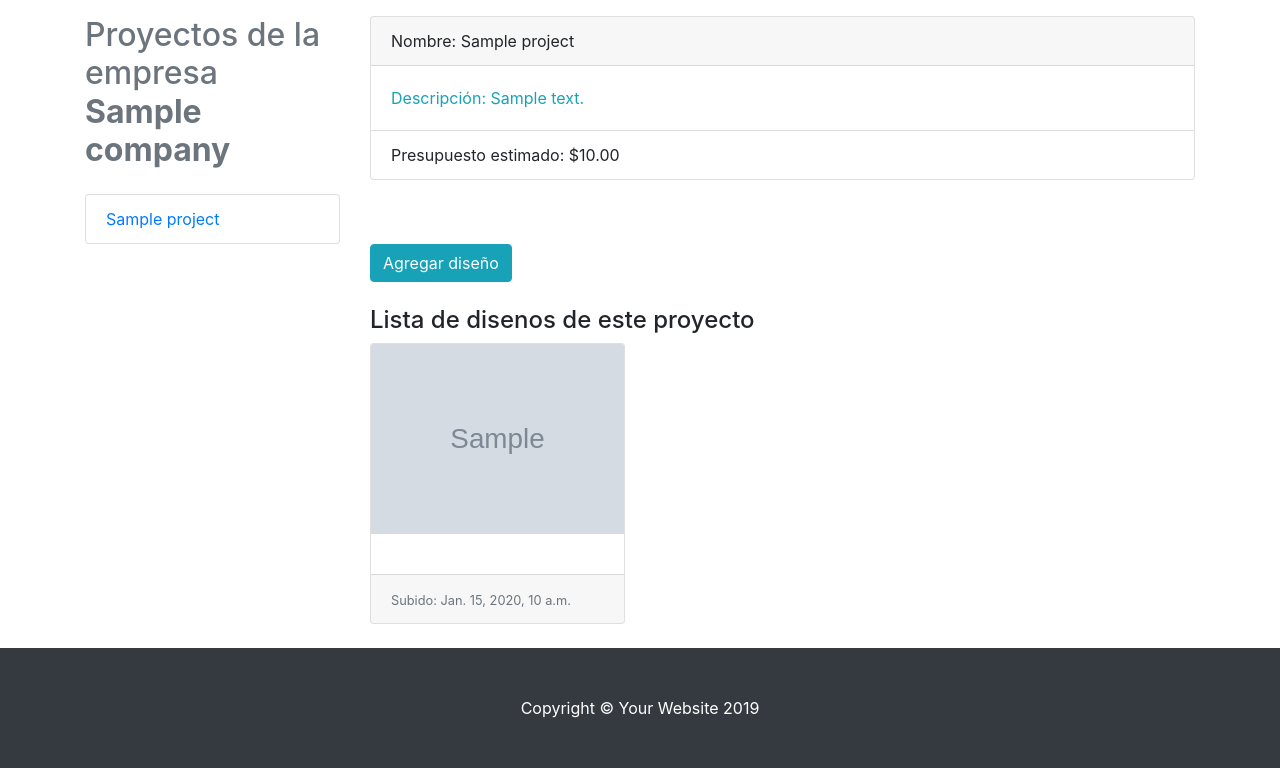
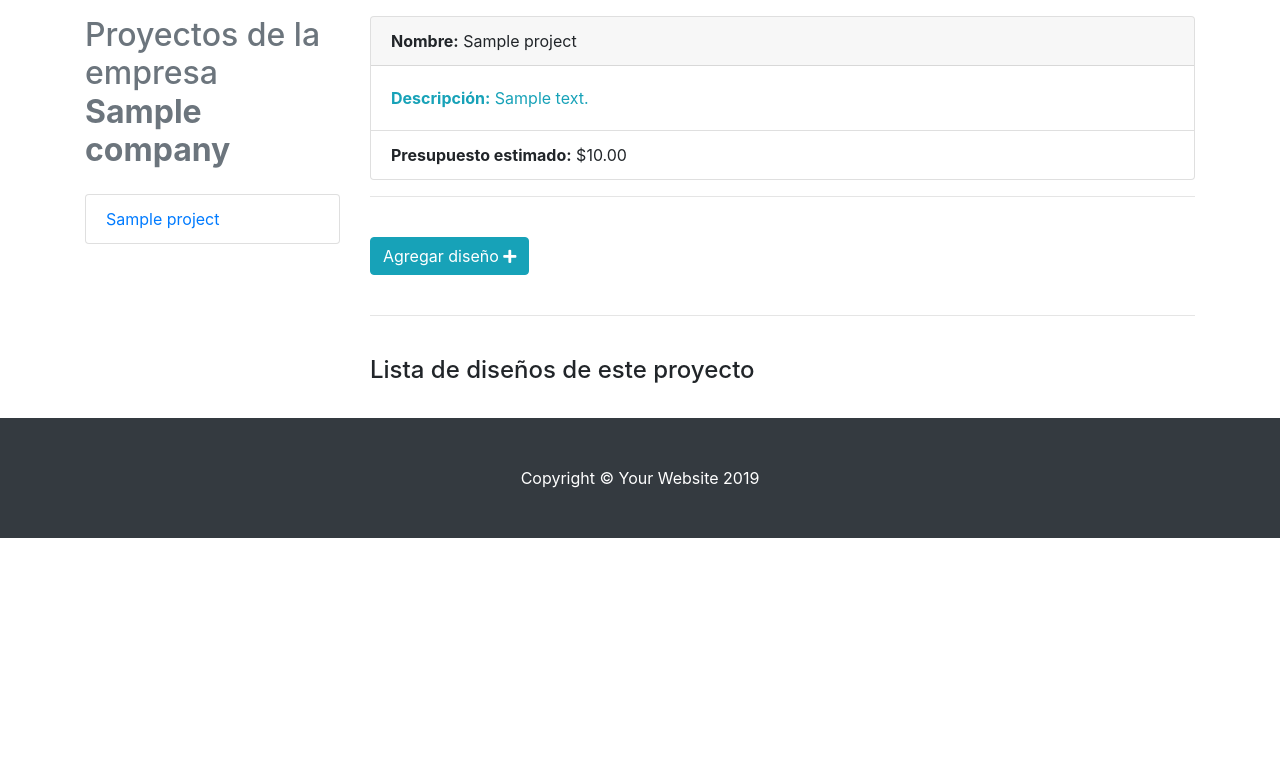
Before and after one commit to nlemarodriguez/Cloud, a Django app: page /empresas/#/1 in a window 1280 px wide. Shown: the part 56-824 px from the top of the page. After the commit the page ends 594 px from the top, so only its background shows below. Run offline with Django 3.2, Linux system fonts and the light colour scheme; tables that the repository leaves empty hold one stand-in row (values such as "Sample post"); grey boxes marked "Sample" are stand-in pictures; some libraries are stand-ins or nearby versions.

Commit message:
Se agrega regla para que los diseñadores solo puedan ver los diseños disponibles

```diff
--- a/templates/designs/base.html
+++ b/templates/designs/base.html
@@ -18,7 +18,7 @@
 <!-- Navigation -->
 <nav class="navbar navbar-expand-lg navbar-dark bg-dark fixed-top">
     <div class="container">
-        <a class="navbar-brand" href="#">Diseños</a>
+        <a class="navbar-brand" href="/">Diseños</a>
         <button class="navbar-toggler" type="button" data-toggle="collapse" data-target="#navbarResponsive"
                 aria-controls="navbarResponsive" aria-expanded="false" aria-label="Toggle navigation">
             <span class="navbar-toggler-icon"></span>
--- a/templates/designs/empresa.html
+++ b/templates/designs/empresa.html
@@ -45,23 +45,22 @@
                     {% else %}
                         <br>
                         <div class="card mb-3">
-                            <div class="card-header">Nombre: {{ project.name }}</div>
+                            <div class="card-header"><b>Nombre:</b> {{ project.name }}</div>
                             <div class="card-body text-info">
 
-                                <p class="card-text">Descripción: {{ project.description }}</p>
+                                <p class="card-text"><b>Descripción:</b> {{ project.description }}</p>
                             </div>
-                            <div class="card-footer bg-transparent">Presupuesto
-                                estimado: ${{ project.cost }}</div>
+                            <div class="card-footer bg-transparent"><b>Presupuesto estimado:</b> ${{ project.cost }}</div>
                         </div>
                     {% endif %}
 
                 {% endif %}
-                <br><br>
+                <hr>
+                <br>
                 {% if project %}
                     {% if user.is_authenticated == False %}
                         <button type="button" class="btn btn-info" data-toggle="collapse" data-target="#design_form">
-                            Agregar
-                            diseño
+                            Agregar diseño <i class='fas fa-plus' style='font-size:15px;color:white'></i>
                         </button>
                         <br><br>
                         <div id="design_form" class="collapse in">
@@ -76,10 +75,11 @@
                             </form>
 
                         </div>
-
+                        <hr>
+                        <br>
                     {% endif %}
 
-                    <h4>Lista de disenos de este proyecto</h4>
+                    <h4>Lista de diseños de este proyecto</h4>
 
                     <div class="row">
                     {% if designs %}
@@ -90,10 +90,13 @@
 
                             {% endif %}
                             <div class="col-lg-4 col-md-6 mb-4">
+                                {% if company.owner == user %}
                                 <div class="card h-100">
-                                    <a href="../../../media/{{ d.original_file }}"><img class="card-img-top"
-                                                                                        src="/media/{{ d.original_file }}"
-                                    ></a>
+                                    {% if d.state.name == 'En proceso' %}
+                                        <a href="../../../media/{{ d.original_file }}"><img width="100" height="100" class="card-img-top" src="/media/{{ d.original_file }}"></a>
+                                    {% else %}
+                                        <a href="../../../media/{{ d.process_file }}"><img width="100" height="100" class="card-img-top" src="/media/{{ d.process_file }}"></a>
+                                    {% endif %}
                                     <div class="card-body">
                                         {% if company.owner == user %}
                                             <p><b>Diseñador:</b> {{ d.designer_name }} {{ d.designer_last_name }}</p>
@@ -113,23 +116,28 @@
                                                 </form>
                                                 </p>
                                             {% endif %}
-                                        {% else %}
-
                                         {% endif %}
                                     </div>
                                     <div class="card-footer">
                                         <small class="text-muted">Subido: {{ d.created_date }}</small>
                                     </div>
                                 </div>
+                                {% else %}
+                                    {% if d.state.name == 'Disponible' %}
+                                        <div class="card h-100">
+                                            <a href="../../../media/{{ d.process_file }}"><img width="100" height="100" class="card-img-top" src="/media/{{ d.process_file }}"></a>
+                                        <div class="card-footer">
+                                            <small class="text-muted">Subido: {{ d.created_date }}</small>
+                                        </div>
+                                        </div>
+                                    {% endif %}
+
+                                {% endif %}
                             </div>
                         {% endfor %}
-
                     {% else %}
-                        <em>(Aun no hay disenos para este proyecto)</em>
+                        <em>(Aun no hay diseños para este proyecto)</em>
                     {% endif %}
-
-
-
                 {% elif form_project is None %}
                     <em>(Selecciona algun proyecto)</em>
                 {% endif %}
```
Also changed, not shown: templates/designs/empresas.html (+4 -5 lines).
